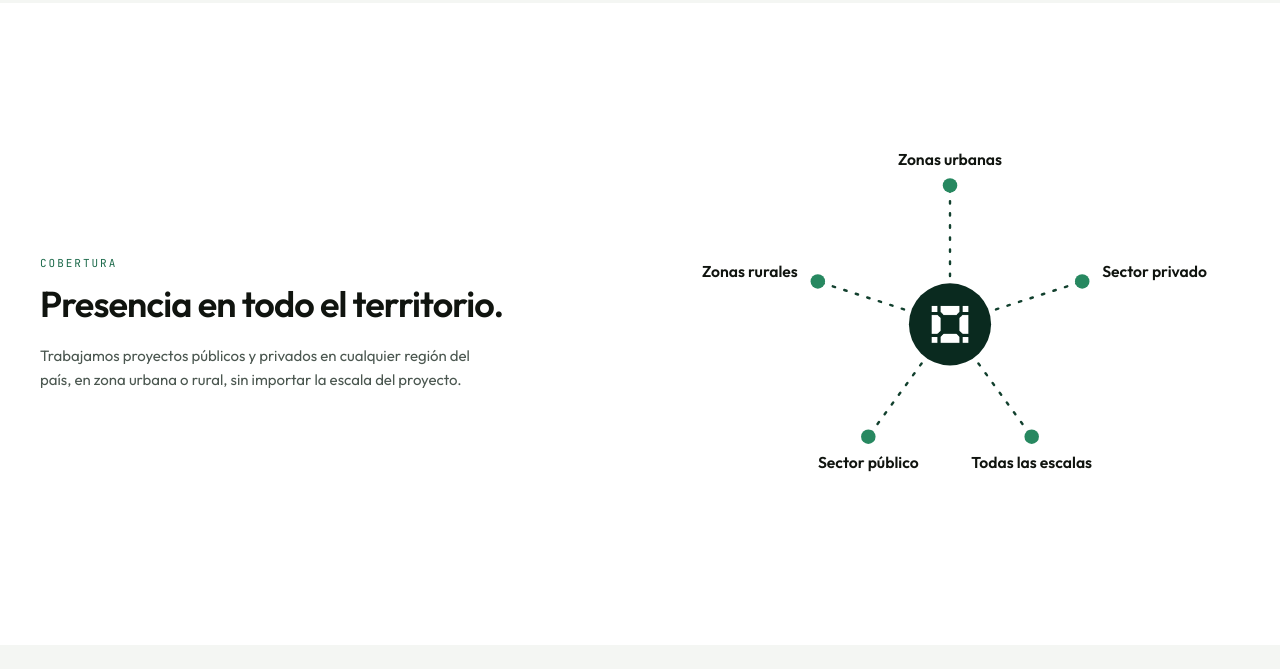
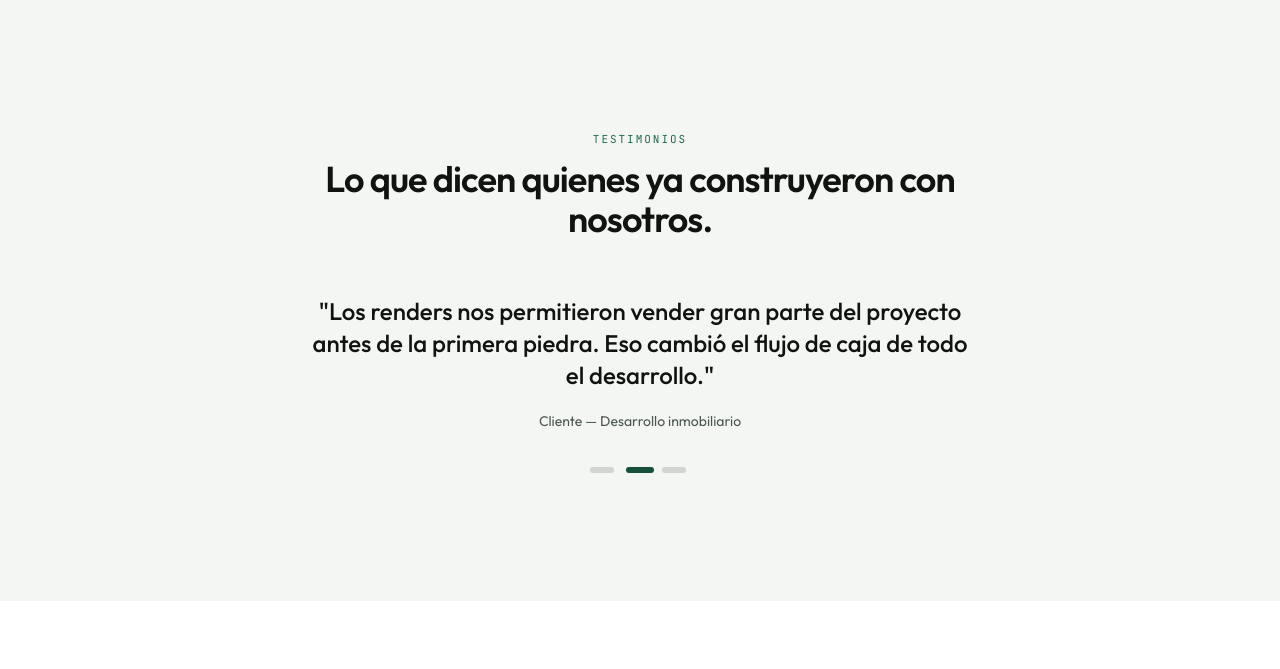
Before and after one commit to Carlosprada14/mesa-urbana-web-v3, a plain HTML site: page index.html in a window 1280 px wide. Shown: the part 5971-6640 px from the top of the page. Drawn offline with Linux system fonts and the light colour scheme.

Commit message:
Elimina la seccion de Cobertura del inicio
No aportaba informacion nueva frente al resto de la pagina (Contacto y
el footer ya mencionan la cobertura nacional). Proceso pasa a conectar
directo con Testimonios.

Co-Authored-By: Claude Sonnet 5 <noreply@anthropic.com>

```diff
--- a/index.html
+++ b/index.html
@@ -164,7 +164,6 @@
 
   .brand-mark { transition: filter .3s ease; }
   .brand-mark.on-dark { filter: brightness(0) invert(1); }
-  .cobertura-isotipo { filter: brightness(0) invert(1); }
 
   /* filter pills (portfolio / recursos / blog) */
   .filter-pill { transition: background-color 180ms ease, border-color 180ms ease, color 180ms ease; }
@@ -626,43 +625,6 @@
             <p class="mt-2.5 text-[13px] text-forest-400 font-semibold leading-snug">Entregamos lo que prometimos, en el tiempo que prometimos.</p>
           </div>
         </div>
-      </div>
-    </div>
-  </div>
-</section>
-
-<!-- COBERTURA -->
-<section id="cobertura" class="bg-white">
-  <div class="max-w-[1400px] mx-auto px-6 lg:px-10 py-24 lg:py-32">
-    <div class="grid lg:grid-cols-12 gap-10 items-center">
-      <div class="lg:col-span-5 reveal">
-        <p class="font-mono text-[11px] uppercase tracking-[0.18em] text-forest-600">Cobertura</p>
-        <h2 class="mt-3 text-3xl md:text-4xl font-semibold tracking-tight leading-tight">Presencia en todo el territorio.</h2>
-        <p class="mt-5 text-muted text-[15px] leading-relaxed max-w-md">Trabajamos proyectos públicos y privados en cualquier región del país, en zona urbana o rural, sin importar la escala del proyecto.</p>
-      </div>
-      <div class="lg:col-span-6 lg:col-start-7 reveal">
-        <svg viewBox="0 0 480 320" class="w-full h-auto" role="img" aria-label="Esquema de cobertura de Mesa Urbana en todo el territorio: zonas urbanas, rurales, sector público y privado, en cualquier escala">
-          <line x1="240" y1="160" x2="240" y2="45" stroke="#12402E" stroke-width="2" stroke-dasharray="2 8" stroke-linecap="round"/>
-          <line x1="240" y1="160" x2="349.4" y2="124.5" stroke="#12402E" stroke-width="2" stroke-dasharray="2 8" stroke-linecap="round"/>
-          <line x1="240" y1="160" x2="307.6" y2="253" stroke="#12402E" stroke-width="2" stroke-dasharray="2 8" stroke-linecap="round"/>
-          <line x1="240" y1="160" x2="172.4" y2="253" stroke="#12402E" stroke-width="2" stroke-dasharray="2 8" stroke-linecap="round"/>
-          <line x1="240" y1="160" x2="130.6" y2="124.5" stroke="#12402E" stroke-width="2" stroke-dasharray="2 8" stroke-linecap="round"/>
-
-          <circle cx="240" cy="45" r="6" fill="#278860"/>
-          <circle cx="349.4" cy="124.5" r="6" fill="#278860"/>
-          <circle cx="307.6" cy="253" r="6" fill="#278860"/>
-          <circle cx="172.4" cy="253" r="6" fill="#278860"/>
-          <circle cx="130.6" cy="124.5" r="6" fill="#278860"/>
-
-          <text x="240" y="28" text-anchor="middle" font-family="'Outfit', sans-serif" font-size="13" font-weight="600" fill="#10140F">Zonas urbanas</text>
-          <text x="366" y="121" text-anchor="start" font-family="'Outfit', sans-serif" font-size="13" font-weight="600" fill="#10140F">Sector privado</text>
-          <text x="307.6" y="279" text-anchor="middle" font-family="'Outfit', sans-serif" font-size="13" font-weight="600" fill="#10140F">Todas las escalas</text>
-          <text x="172.4" y="279" text-anchor="middle" font-family="'Outfit', sans-serif" font-size="13" font-weight="600" fill="#10140F">Sector público</text>
-          <text x="114" y="121" text-anchor="end" font-family="'Outfit', sans-serif" font-size="13" font-weight="600" fill="#10140F">Zonas rurales</text>
-
-          <circle cx="240" cy="160" r="34" fill="#0A2A1F"/>
-          <image href="assets/isotipo.png" x="216" y="136" width="48" height="48" preserveAspectRatio="xMidYMid meet" class="cobertura-isotipo"/>
-        </svg>
       </div>
     </div>
   </div>
```
